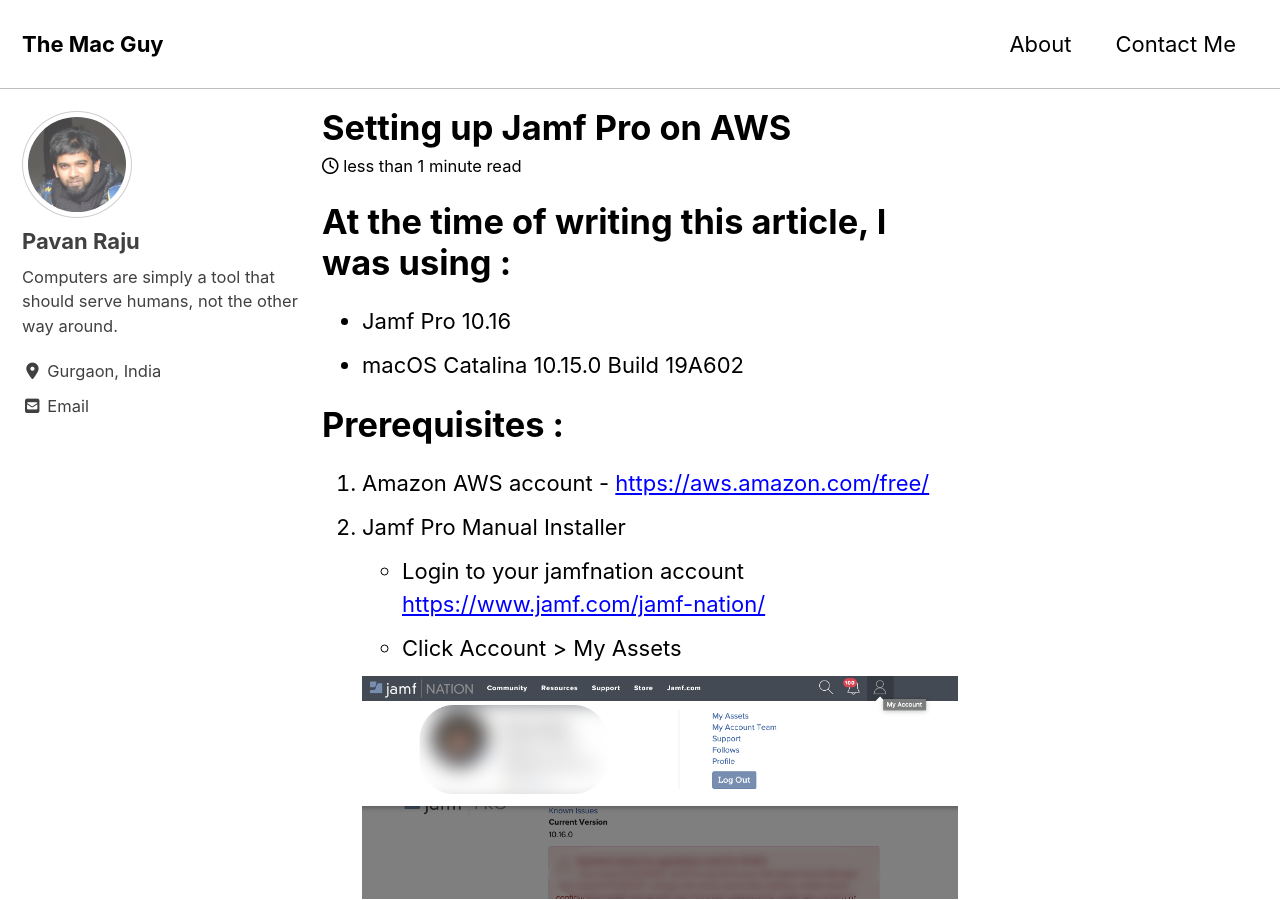
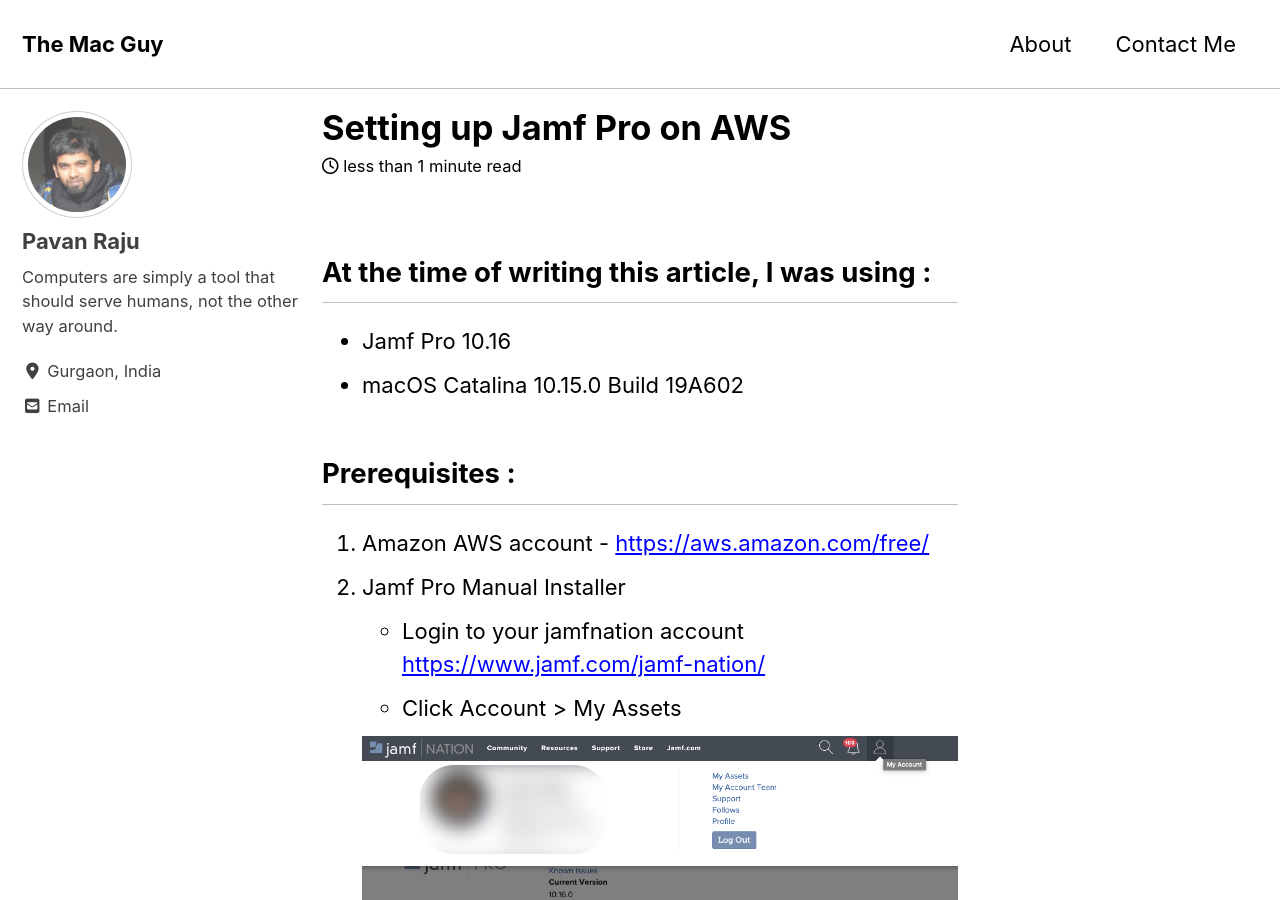
Before and after one commit to iampavan/themacguy, a Jekyll site: the page built from _posts/2019/2019-10-October/2019-10-25-01-Setting-up-JSS-on-AWS.md, in a window 1280 px wide and 900 px high. Built offline with Jekyll 4.4.1, drawn with Linux system fonts in a browser that asks for light colours; cached includes are drawn as plain includes; nearby versions of some CDN libraries.

Commit message:
Refactored on prose.io

```diff
--- a/_posts/2019/2019-10-October/2019-10-25-01-Setting-up-JSS-on-AWS.md
+++ b/_posts/2019/2019-10-October/2019-10-25-01-Setting-up-JSS-on-AWS.md
@@ -8,12 +8,12 @@ tags:
 published: true
 ---
 
-# At the time of writing this article, I was using :
+## At the time of writing this article, I was using :
 
 - Jamf Pro 10.16
 - macOS Catalina 10.15.0 Build 19A602
 
-# Prerequisites :
+## Prerequisites :
 
 1. Amazon AWS account - <https://aws.amazon.com/free/>
 2. Jamf Pro Manual Installer
```
